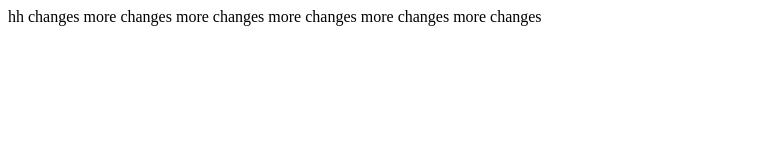
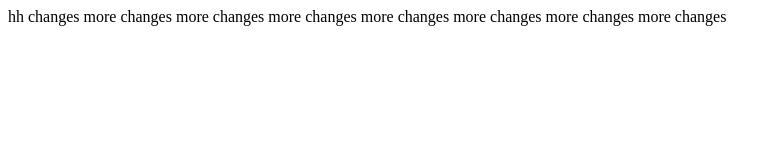
Before and after one commit to aditya-fns/testgit, a plain HTML site: page index.html in a window 1280 px wide. Shown: the whole page, without its empty margins (0-781 px from the left). Drawn offline with Linux system fonts and the light colour scheme.

Commit message:
mainc hanges

```diff
--- a/index.html
+++ b/index.html
@@ -12,5 +12,7 @@
     more changes
     more changes
     more changes
+    more changes
+    more changes
 </body>
 </html>
```
